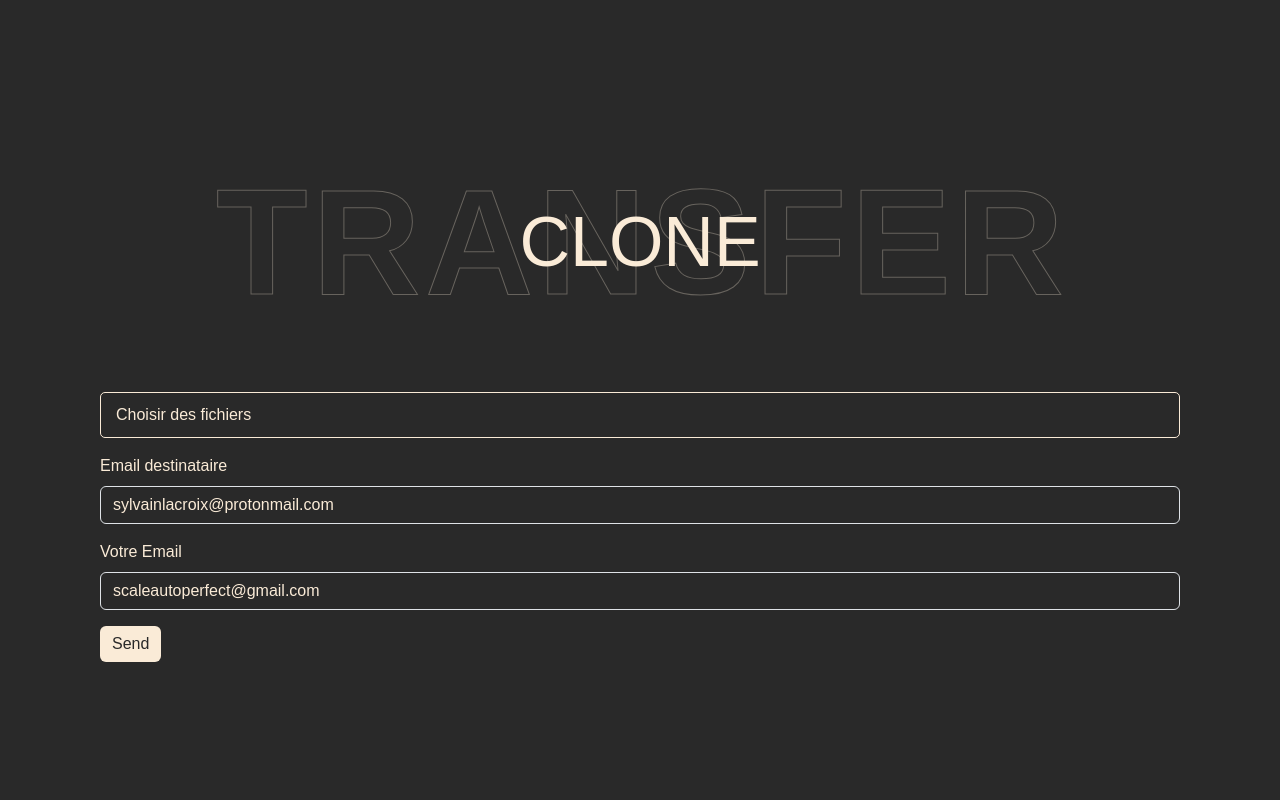
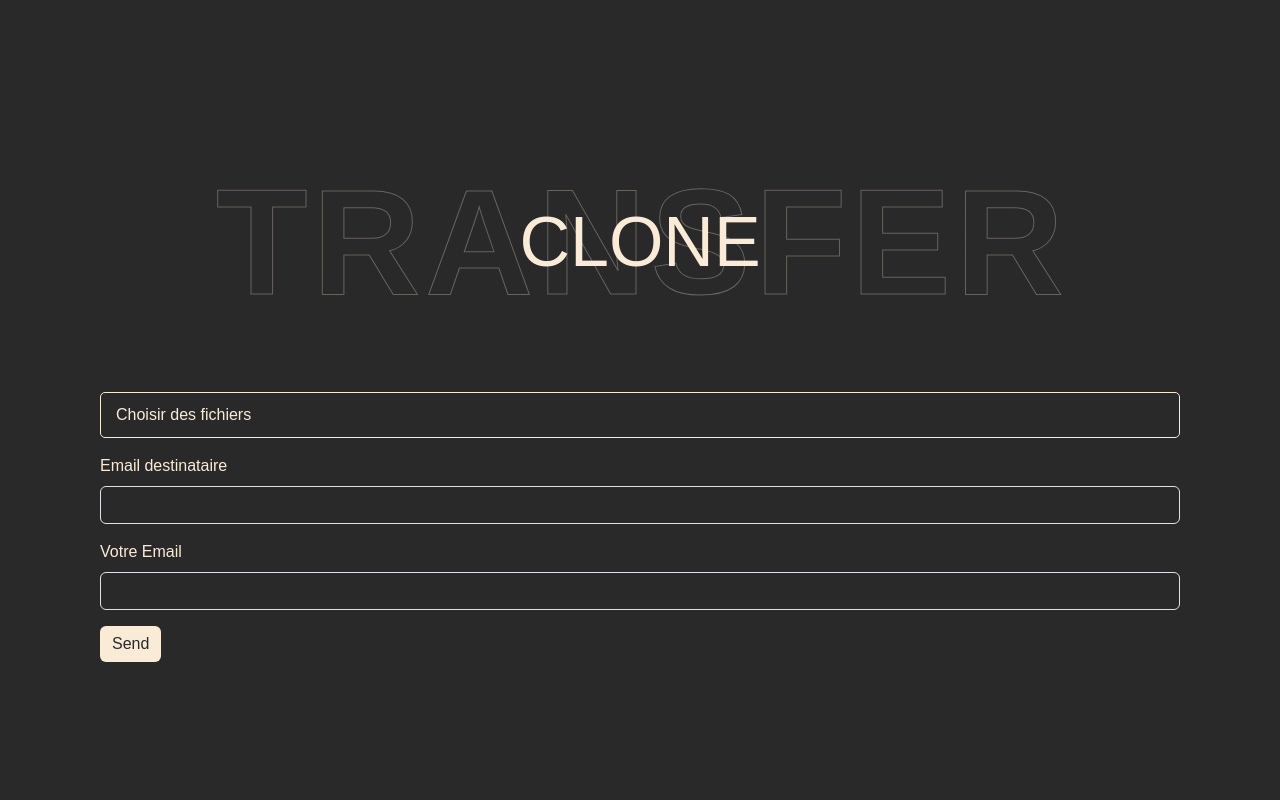
Before and after one commit to Sylvainxiii/EasyUpload, a PHP site: page /Clone-Weetransfert/ in a window 1280 px wide. Run offline with PHP 8.4, Linux system fonts and the light colour scheme; data that the repository does not hold is empty.

Commit message:
Preparation pour déploiement

```diff
--- a/index.php
+++ b/index.php
@@ -159,11 +159,11 @@ if ($_SERVER["REQUEST_METHOD"] === "POST" && isset($_POST['action']) && $_POST['
                 </div>
                 <div class="mb-3">
                     <label for="recipient-email" class="form-label">Email destinataire</label>
-                    <input type="email" class="form-control custom-input" id="recipient-email" name="recipient_email" value="sylvainlacroix@protonmail.com" required>
+                    <input type="email" class="form-control custom-input" id="recipient-email" name="recipient_email" required>
                 </div>
                 <div class="mb-3">
                     <label for="mail" class="form-label">Votre Email</label>
-                    <input type="email" class="form-control custom-input" id="mail" name="user_email" value="scaleautoperfect@gmail.com" required>
+                    <input type="email" class="form-control custom-input" id="mail" name="user_email" required>
                 </div>
                 <div>
                     <button type="button" class="btn btn-primary" value="send" onclick="submitFormAndReload()">Send</button>
```
